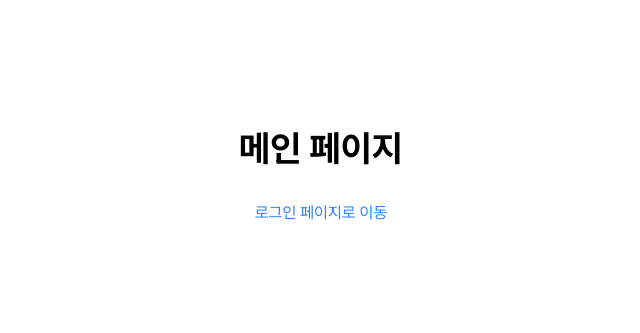
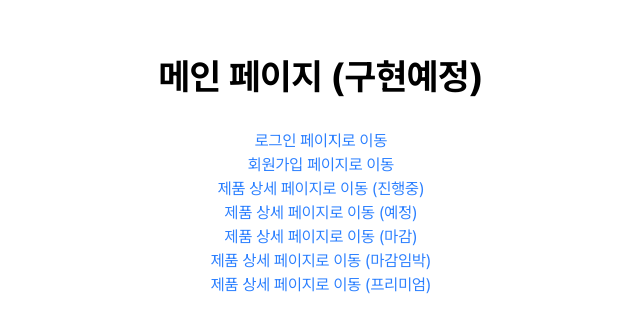
Before and after one commit to blaybus-highlight/Frontend, a Next.js app: page / in a window 1280 px wide. Shown: the part 223-556 px from the top of the page, without its empty margins (319-959 px from the left). Built offline with nearby package versions, Linux system fonts and the light colour scheme.

Commit message:
✨ feat: 확인용 링크 추가

```diff
--- a/src/app/page.tsx
+++ b/src/app/page.tsx
@@ -2,10 +2,28 @@ import Link from 'next/link';
 
 export default function Home() {
   return (
-    <main className="flex min-h-screen flex-col items-center justify-center p-24">
-      <h1 className="text-4xl font-bold mb-8">메인 페이지</h1>
-      <Link className="text-blue-500 hover:underline" href="/login">
+    <main className='flex min-h-screen flex-col items-center justify-center p-24'>
+      <h1 className='mb-8 text-4xl font-bold'>메인 페이지 (구현예정)</h1>
+      <Link className='text-blue-500 hover:underline' href='/login'>
         로그인 페이지로 이동
+      </Link>
+      <Link className='text-blue-500 hover:underline' href='/signup'>
+        회원가입 페이지로 이동
+      </Link>
+      <Link className='text-blue-500 hover:underline' href='/product/1'>
+        제품 상세 페이지로 이동 (진행중)
+      </Link>
+      <Link className='text-blue-500 hover:underline' href='/product/2'>
+        제품 상세 페이지로 이동 (예정)
+      </Link>
+      <Link className='text-blue-500 hover:underline' href='/product/3'>
+        제품 상세 페이지로 이동 (마감)
+      </Link>
+      <Link className='text-blue-500 hover:underline' href='/product/4'>
+        제품 상세 페이지로 이동 (마감임박)
+      </Link>
+      <Link className='text-blue-500 hover:underline' href='/product/5'>
+        제품 상세 페이지로 이동 (프리미엄)
       </Link>
     </main>
   );
--- a/src/app/product/[productId]/page.tsx
+++ b/src/app/product/[productId]/page.tsx
@@ -228,7 +228,7 @@ export default async function ProductDetailPage({ params }: PageProps) {
   }
 
   return (
-    <div className='mx-auto p-[64px]'>
+    <div className='mx-auto px-[100px] py-[64px]'>
       <section>
         <ProductInfo product={product} />
       </section>
--- a/src/components/product/ProductCard.tsx
+++ b/src/components/product/ProductCard.tsx
@@ -46,15 +46,16 @@ const ProductCard = ({ product }: ProductCardProps) => {
     <Link passHref href={`/product/${product.id}`}>
       <div className='relative min-h-[385px] w-full min-w-[278px] cursor-pointer'>
         {/* Product Image */}
-        <div className='relative h-[200px] w-full'>
+        <div className='relative h-[208px] w-full'>
           <Image
             alt={product.name}
-            layout='fill'
-            objectFit='cover'
+            fill
+            className='object-cover'
+            sizes='100vw'
             src={product.imageUrl}
           />
           {/* Bids Count Overlay */}
-          <div className='absolute top-0 right-0 px-[12px] py-[4px] text-[12px]/[16px] font-semibold text-[#212121]'>
+          <div className='absolute top-0 right-0 bg-[#F4FEFC] px-[12px] py-[4px] text-[12px]/[16px] font-semibold text-[#212121]'>
             {product.bidCount}건 입찰
           </div>
           {product.premium && (
```
